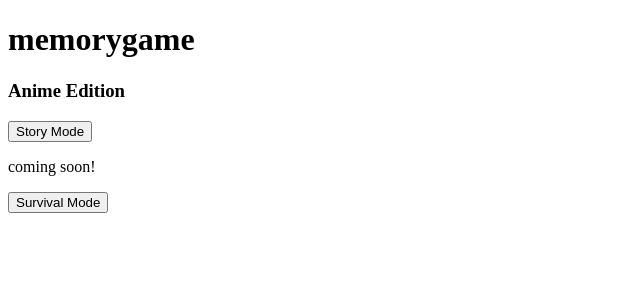
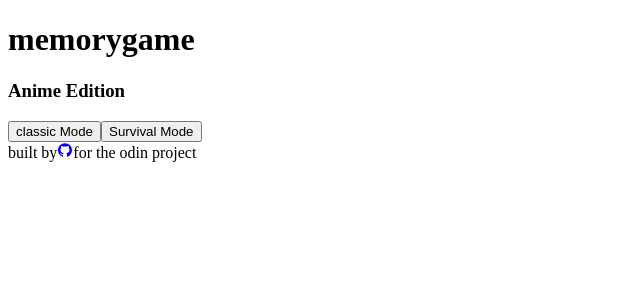
Before and after one commit to eniiku/memory-game, a React (Create React App) app: page / in a window 1280 px wide. Shown: the top 300 px of the page, without its empty margins (0-640 px from the left). Built offline with nearby package versions, Linux system fonts and the light colour scheme.

Commit message:
update home component

```diff
--- a/package.json
+++ b/package.json
@@ -8,6 +8,7 @@
     "@testing-library/user-event": "^13.5.0",
     "react": "^18.2.0",
     "react-dom": "^18.2.0",
+    "react-icons": "^4.4.0",
     "react-scripts": "5.0.1",
     "web-vitals": "^2.1.4"
   },
--- a/src/components/Home.jsx
+++ b/src/components/Home.jsx
@@ -1,4 +1,5 @@
 import React from 'react';
+import { AiOutlineGithub } from 'react-icons/ai';
 
 const Home = () => {
   return (
@@ -7,11 +8,17 @@ const Home = () => {
         <h1>memorygame</h1>
         <h3>Anime Edition</h3>
       </div>
-      <div className="story-btn">
-        <button>Story Mode</button>
-        <p>coming soon!</p>
+      <div className="buttons">
+        <button className="btn">classic Mode</button>
+        <button className="btn-secondary">Survival Mode</button>
       </div>
-      <button>Survival Mode</button>
+      <footer>
+        built by
+        <a href="http://github.com/tekyuma">
+          <AiOutlineGithub />
+        </a>
+        for the odin project
+      </footer>
     </div>
   );
 };
```
Also changed, not shown: 1 other file (tests, documents, lock files or other folders).
